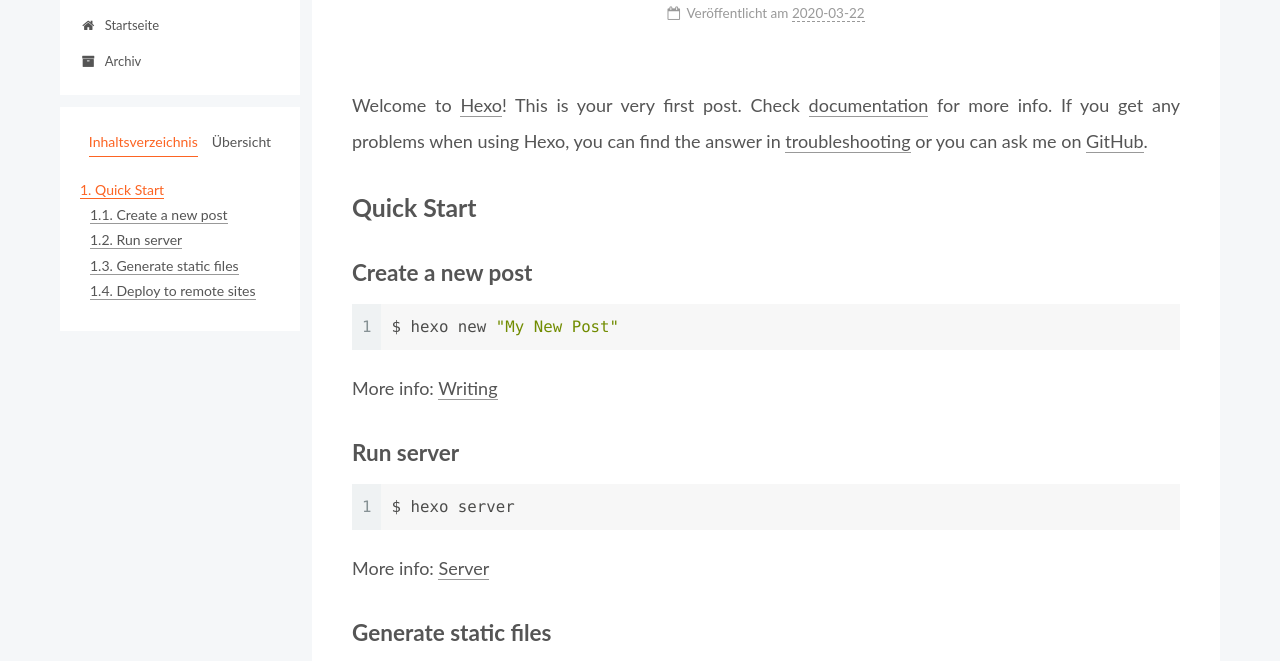
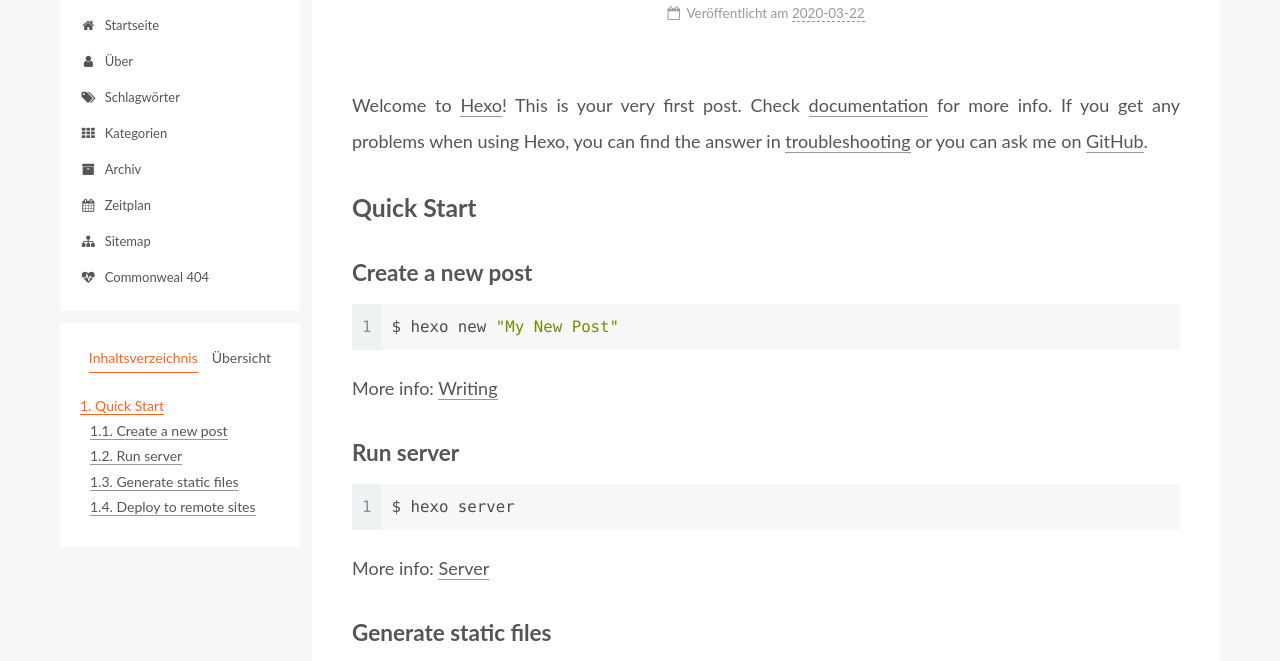
Before and after one commit to liangyuerumei/liangyuerumei.github.io, a plain HTML site: page 2020/03/22/hello-world/index.html in a window 1280 px wide. Shown: the part 127-788 px from the top of the page. Drawn offline with Linux system fonts and the light colour scheme.

Commit message:
Site updated: 2020-03-23 18:47:02

```diff
--- a/2020/03/22/hello-world/index.html
+++ b/2020/03/22/hello-world/index.html
@@ -117,9 +117,39 @@
     <a href="/" rel="section"><i class="fa fa-fw fa-home"></i>Startseite</a>
 
   </li>
+        <li class="menu-item menu-item-about">
+
+    <a href="/about/" rel="section"><i class="fa fa-fw fa-user"></i>Über</a>
+
+  </li>
+        <li class="menu-item menu-item-tags">
+
+    <a href="/tags/" rel="section"><i class="fa fa-fw fa-tags"></i>Schlagwörter</a>
+
+  </li>
+        <li class="menu-item menu-item-categories">
+
+    <a href="/categories/" rel="section"><i class="fa fa-fw fa-th"></i>Kategorien</a>
+
+  </li>
         <li class="menu-item menu-item-archives">
 
     <a href="/archives/" rel="section"><i class="fa fa-fw fa-archive"></i>Archiv</a>
+
+  </li>
+        <li class="menu-item menu-item-schedule">
+
+    <a href="/schedule/" rel="section"><i class="fa fa-fw fa-calendar"></i>Zeitplan</a>
+
+  </li>
+        <li class="menu-item menu-item-sitemap">
+
+    <a href="/sitemap.xml" rel="section"><i class="fa fa-fw fa-sitemap"></i>Sitemap</a>
+
+  </li>
+        <li class="menu-item menu-item-commonweal">
+
+    <a href="/404/" rel="section"><i class="fa fa-fw fa-heartbeat"></i>Commonweal 404</a>
 
   </li>
   </ul>
--- a/css/main.css
+++ b/css/main.css
@@ -1167,7 +1167,7 @@
 }
 .links-of-author a::before,
 .links-of-author span.exturl::before {
-  background: #094bb8;
+  background: #367e44;
   border-radius: 50%;
   content: ' ';
   display: inline-block;
```
Also changed, not shown: 2020/03/23/我的第一篇文章/index.html (+30 -0 lines), archives/2020/03/index.html (+30 -0 lines), archives/2020/index.html (+30 -0 lines), archives/index.html (+30 -0 lines), index.html (+30 -0 lines).
